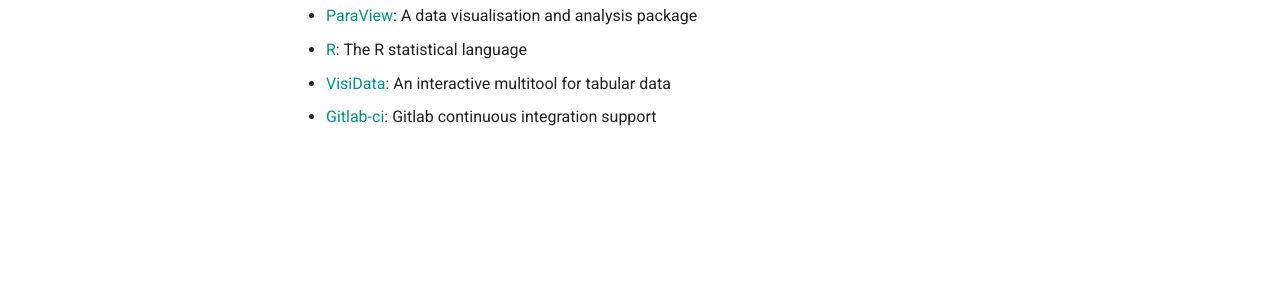
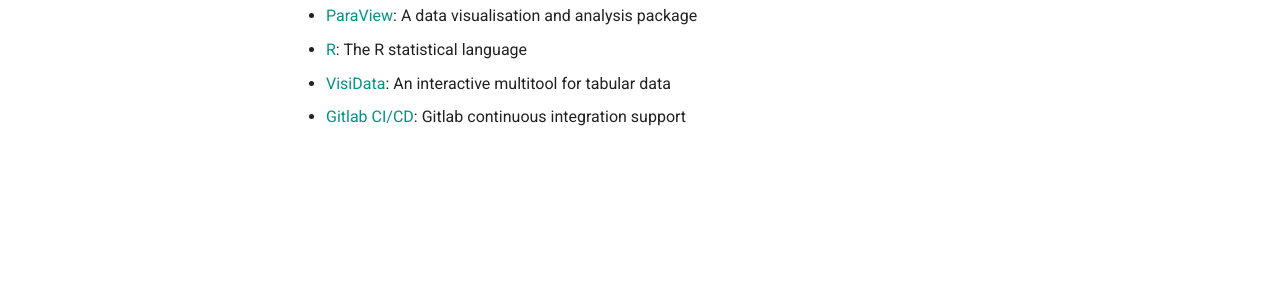
Before and after one commit to ARCHER2-HPC/archer2-docs, an MkDocs documentation site: the page built from docs/data-tools/index.md, in a window 1280 px wide. Shown: the part 485-785 px from the top of the page. Built offline with MkDocs 1.6.1 and Material for MkDocs 9.7.7, drawn with Linux system fonts in a browser that asks for light colours; comment, search, counter and statistics services are not loaded.

Commit message:
rename menu item

```diff
--- a/docs/data-tools/index.md
+++ b/docs/data-tools/index.md
@@ -13,4 +13,4 @@
 - [ParaView](paraview.md): A data visualisation and analysis package
 - [R](cray-r.md): The R statistical language
 - [VisiData](visidata.md): An interactive multitool for tabular data
-- [Gitlab-ci](gitlab-ci.md): Gitlab continuous integration support
+- [Gitlab CI/CD](gitlab-ci.md): Gitlab continuous integration support
```
